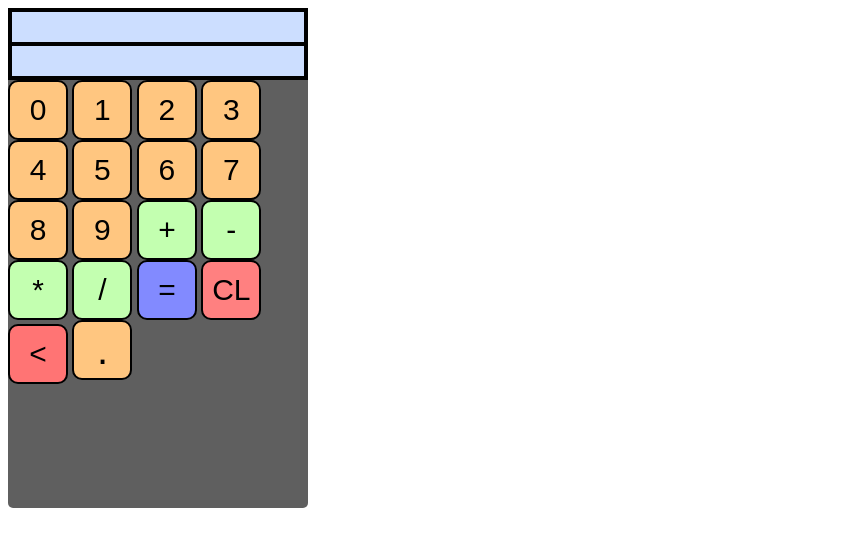
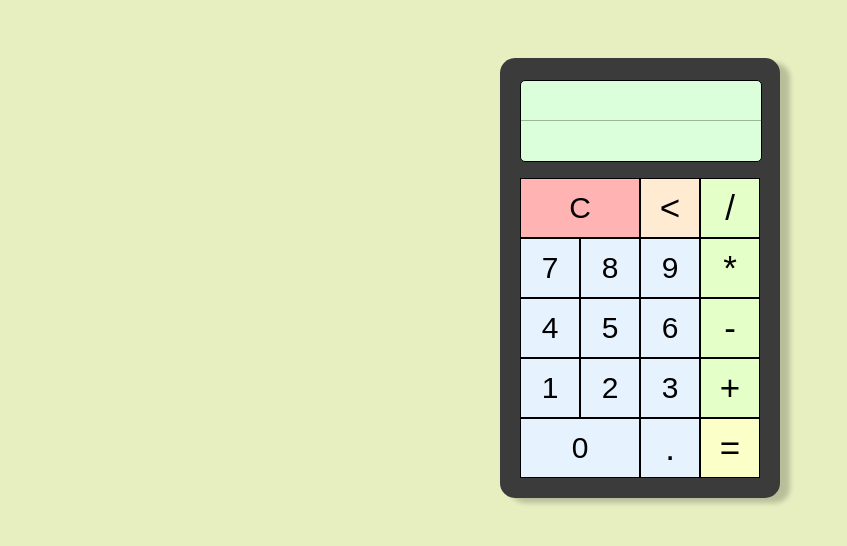
Before and after one commit to Gorzd3v/calculadora, a plain HTML site: page index.html in a window 1280 px wide. Shown: the whole page, without its empty margins (0-847 px from the left). Drawn offline with Linux system fonts and the light colour scheme.

Commit message:
Diseño terminado

```diff
--- a/index.html
+++ b/index.html
@@ -1,64 +1,47 @@
 <!DOCTYPE html>
 <html lang="en">
   <head>
-    <meta charset="UTF-8">
-    <meta http-equiv="X-UA-Compatible" content="IE=edge">
-    <meta name="viewport" content="width=device-width, initial-scale=1.0">
-    <link rel="stylesheet" href="style.css">
+    <meta charset="UTF-8" />
+    <meta http-equiv="X-UA-Compatible" content="IE=edge" />
+    <meta name="viewport" content="width=device-width, initial-scale=1.0" />
+    <link rel="stylesheet" href="style.css" />
     <title>Document</title>
   </head>
   <body>
+    <div class="base">
 
     <div class="container">
-
       <div class="calculadora">
-
         <div class="display">
           <div class="display2"></div>
           <div class="display1"></div>
-
-
-
         </div>
-    <div class="btnContainer">
+            <br>
           <div class="btns">
-            <button class ="btnN">0</button>
-            <button class ="btnN">1</button>
-            <button class ="btnN">2</button>
-            <button class ="btnN">3</button>
-            <button class ="btnN">4</button>
-            <button class ="btnN">5</button>
-            <button class ="btnN">6</button>
-            <button class ="btnN">7</button>
-            <button class ="btnN">8</button>
-            <button class ="btnN">9</button>
-            <button class ="btnO">+</button>
-            <button class ="btnO">-</button>
-            <button class ="btnO">*</button>
-            <button class ="btnO">/</button>
-            <button class ="btnIgual">=</button>
-            <button class ="btnClear">CL</button>
-            <button class = "btnDelete"><</button>
-            <button class = "btnPunto">.</button>
-
+            <button class="btnClear">C</button>
+            <button class="btnDelete"><</button>
+            <button class="btnO">/</button>
+            <button class="btnN">7</button>
+            <button class="btnN">8</button>
+            <button class="btnN">9</button>
+            <button class="btnO">*</button>
+            <button class="btnN">4</button>
+            <button class="btnN">5</button>
+            <button class="btnN">6</button>
+            <button class="btnO">-</button>
+            <button class="btnN">1</button>
+            <button class="btnN">2</button>
+            <button class="btnN">3</button>
+            <button class="btnO">+</button>
+            <button class="btnN" id="cero">0</button>
+            <button class="btnPunto">.</button>
+            <button class="btnIgual">=</button>
+          </div>
+        </div>
       </div>
     </div>
 </div>
 
-
-    </div>
-
-
-
-
-
-
-
-
-
-
-
-
     <script src="script.js"></script>
   </body>
 </html>
--- a/script.js
+++ b/script.js
@@ -54,7 +54,6 @@ function clear(){
 
 function mostrarNum(num){
 
-
     display1.textContent += num;
 
 }
@@ -81,6 +80,7 @@ function resultado (){
     numeroB = display1.textContent;
     display1.textContent=operar(numeroA , operador , numeroB);
     res=numeroA;
+
 
 }
 
--- a/style.css
+++ b/style.css
@@ -1,97 +1,127 @@
 body{
     font-family: quicksand, "Helvetica Neue", Helvetica, sans-serif;
+
+    background-color: rgb(231, 238, 192);
+    display: flex;
+    align-content: center;
+    justify-content: center;
+}
+.base{
+
+    padding-top: 50px;
+
 }
 .display{
-    font-size: 20px;
-    border: 2px black solid;
+    font-size: 25px;
+    display:grid;
+    grid-template-rows: 1fr 1fr;
+    border: 1px rgb(0, 0, 0) solid;
+    background-color: rgb(218, 255, 218);
+    border-radius: 5px;
+    height: 80px;
+    width: 240px;
+    align-self: center;
+
 }
-.display1{
-    height: 30px;
-    width: auto;
-    border: 2px black solid;
-    background-color: rgb(204, 222, 255);
-}
-.display2{
-    height: 30px;
-    width: auto;
-    border: 2px black solid;
-    background-color: rgb(204, 222, 255);
-}
+
+
 .display1 , .display2 {
     display: flex;
     justify-content: flex-end;
+
+    align-items: center;
+
 }
-.btnN {
-    height: 60px;
-    width: 60px;
-    font-size: 30px;
-    background-color: rgb(255, 198, 128);
-    border-radius: 10px;
-    border: 2px black solid;
+.display2{
+    border-bottom: 1px rgba(0, 0, 0, 0.288) solid;
+}
+
+.btns{
+    background-color: black;
+    display: grid;
+    height: 300px;
+    width: 240px;
+    grid-template-columns: repeat(4 , 1fr);
+    grid-template-rows: repeat(5 , 1fr);
 
 }
 
-.btnN:hover {
-    background-color: rgb(252, 183, 99);
-    border: 3px black solid;
+.btnClear{
+    grid-column: 1 / 3;
+}
+#cero{
+    grid-column: 1/3;
 }
 
+.btnN , .btnPunto{
+    font-size: 30px;
+    background-color: #e6f3ff;
+    border: 1px black solid;
+
+}
+.btnN:hover{
+    background-color: #cce6ff;
+
+}
+.btnPunto:hover{
+    background-color: #cce6ff;
+}
 .btnO{
-    height: 60px;
-    width: 60px;
-    font-size: 30px;
-    background-color: rgb(195, 255, 176);
-    border-radius: 10px;
-    border: 2px black solid;
+    font-size: 35px;
+    background-color: #E5FFC8;
+    border: 1px black solid;
+}
+.btnO:hover{
+    background-color: #d7fdaa
+}
+
+.btnIgual{
+    font-size: 35px;
+    background-color: #fbffc8;
+    border: 1px black solid;
+}
+.btnIgual:hover{
+    background-color: #f4faa7;
+
+}
+.btnPunto{
+    font-size: 35px;
+    background-color: #e6f3ff ;
+    border: 1px black solid;
+}
+.btnDelete{
+    font-size: 35px;
+    background-color: #ffead2;
+    border: 1px black solid;
+}
+.btnDelete:hover{
+    background-color: #ffdbb3;
+}
+.calculadora{
+    height: 400px;
+    width: 240px;
+
+    display: grid;
+    grid-template-rows: 2fr 15px 7fr;
+}
+
+.container{
+
+    height: 440px;
+    width: 280px;
+    background-color: rgb(59, 59, 59);
+    display: flex;
+    justify-content: center;
+    align-items: center;
+    border-radius: 15px;
+    box-shadow: 10px 5px 5px rgba(0, 0, 0, 0.2);
 }
 
 .btnClear{
-    height: 60px;
-    width: 60px;
     font-size: 30px;
-    background-color: rgb(255, 128, 128);
-    border-radius: 10px;
-    border: 2px black solid;
+    background-color: rgb(255, 179, 179);
+    border: 1px black solid;
 }
-
-.btnDelete{
-    height: 60px;
-    width: 60px;
-    font-size: 30px;
-    background-color: rgb(255, 116, 116);
-    border-radius: 10px;
-    border: 2px black solid;
+.btnClear:hover{
+    background-color: rgb(252, 160, 160);
 }
-
-.btnPunto{
-    height: 60px;
-    width: 60px;
-    font-size: 40px;
-    background-color: rgb(255, 198, 128);
-    border-radius: 10px;
-    border: 2px black solid;
-}
-
-.btnIgual{
-    height: 60px;
-    width: 60px;
-    font-size: 30px;
-    background-color: rgb(130, 138, 255);
-    border-radius: 10px;
-    border: 2px black solid;
-}
-
-
-.container{
-    width: 300px;
-    height: 500px;
-    background-color: rgb(95, 95, 95);
-    border-radius: 5px;
-
-}
-
-.btnContainer{
-    display: flex;
-    align-self: center;
-    align-items: center;
-}
```
Lines whose indentation alone changed are shown as unchanged.
